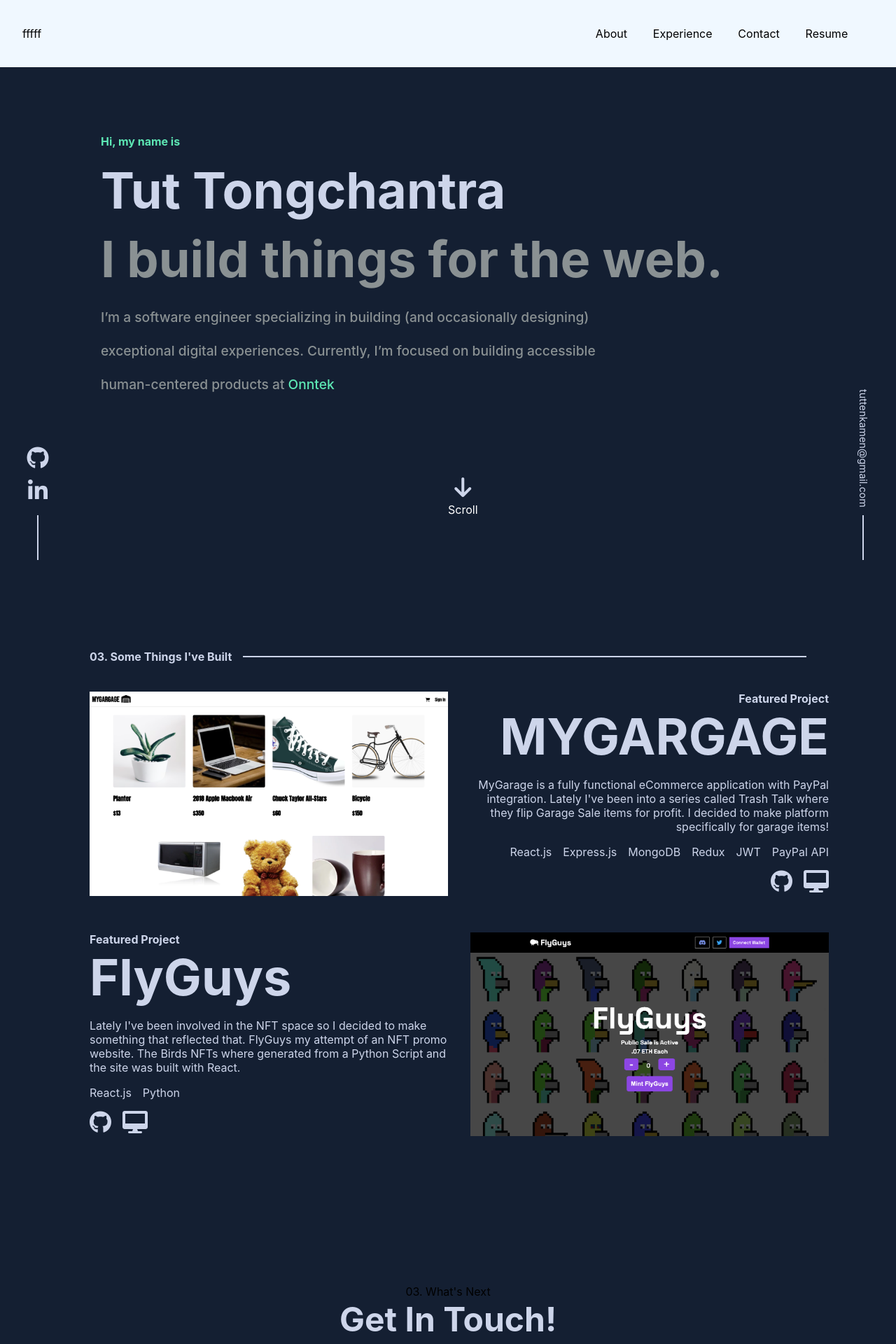
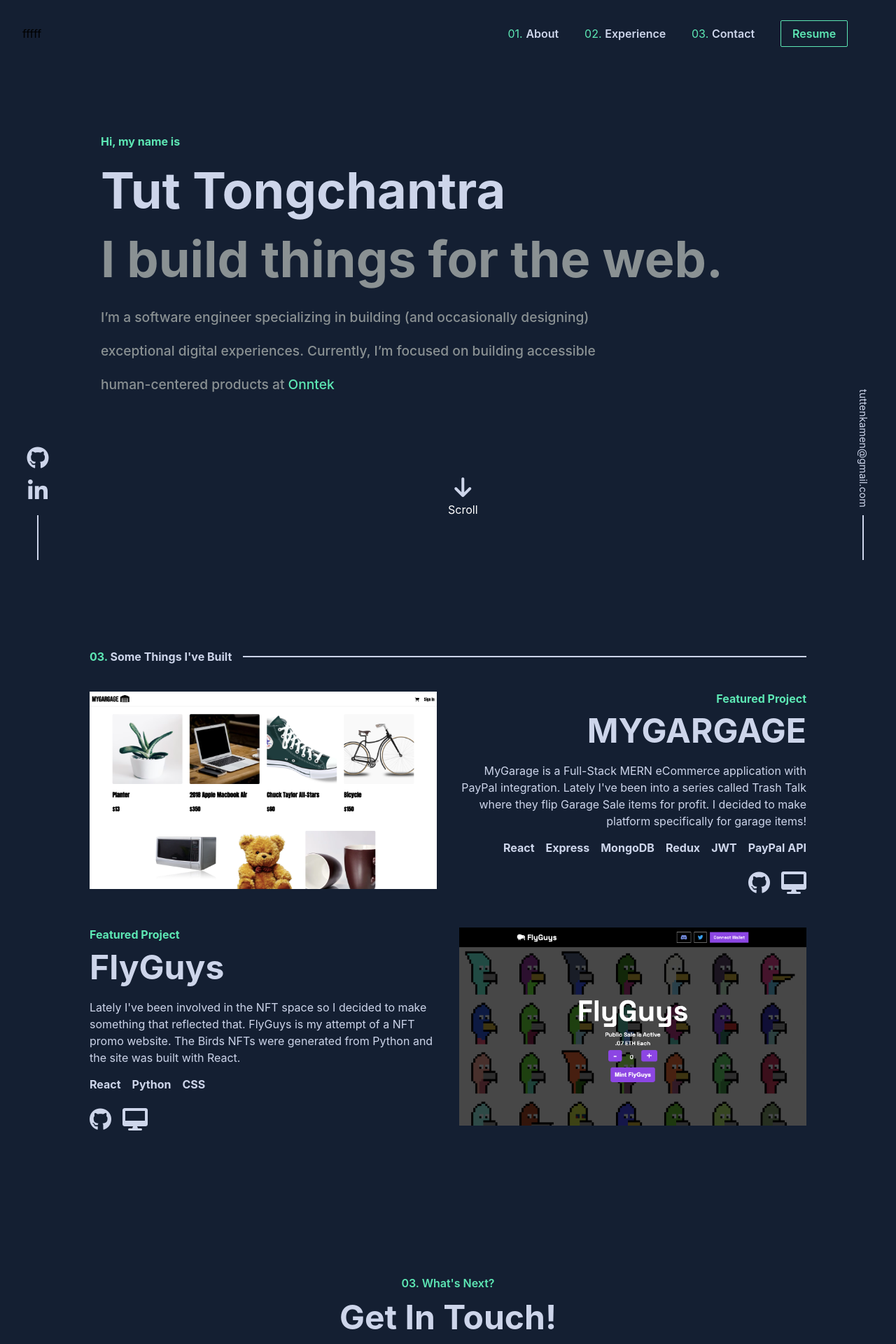
Before and after one commit to tuttongchan/final-portfolio, a React (Create React App) app in the folder client/: page / in a window 1280 px wide. Shown: the top 1920 px of the page at 70% size. Built offline with nearby package versions, Linux system fonts and the light colour scheme.

Commit message:
email sending logic

```diff
--- a/client/package.json
+++ b/client/package.json
@@ -6,6 +6,7 @@
     "@testing-library/jest-dom": "^5.14.1",
     "@testing-library/react": "^11.2.7",
     "@testing-library/user-event": "^12.8.3",
+    "emailjs-com": "^3.2.0",
     "react": "^17.0.2",
     "react-dom": "^17.0.2",
     "react-scripts": "4.0.3",
--- a/client/src/components/contact/Contact.js
+++ b/client/src/components/contact/Contact.js
@@ -1,32 +1,46 @@
 import React from 'react';
 import './contact.css';
+import emailjs from 'emailjs-com'
 
 const Contact = () => {
+  const sendEmail = (e) => {
+    e.preventDefault();
+
+    emailjs
+      .sendForm(
+        'service_fr1qs3k',
+        'template_tq05r9d',
+        e.target,
+        'user_yqXy8VZ74Cv2Ehx5XfKlw'
+      )
+      .then((res) => {
+        console.log(res);
+      })
+      .catch((err) => {
+        console.log(err);
+      });
+  };
+
   return (
     <div className="contact-container">
-      <span className="contact-span">03. What's Next</span>
+      <span className="contact-span">03. What's Next?</span>
       <h1 className="contact-heading">Get In Touch!</h1>
       <div className="container">
         <div className="form">
-          {/* <h2>Signup Form</h2> */}
-          <form>
-            {/* <div className="inputBox">
-              <input type="text" name="firstName" placeholder="First Name..." />
-            </div> */}
+          <form onSubmit={sendEmail}>
             <div className="inputBox">
               <input type="text" name="name" placeholder="Name" />
             </div>
             <div className="inputBox">
-              <input type="text" name="email" placeholder="Email" />
+              <input type="text" name="user_email" placeholder="Email" />
             </div>
             <div className="inputBox">
               <textarea
-                name=""
-                id=""
+                name="message"
                 cols="30"
                 rows="10"
                 placeholder="Message"
-              ></textarea>
+              />
             </div>
             <div className="inputBox">
               <input type="submit" value="Submit" />
@@ -36,16 +50,16 @@ const Contact = () => {
       </div>
       <div>
         <ul className="foot-list">
-          <li className='item-list'>
-            <i class="fas fa-map-marker-alt"></i>
+          <li className="item-list">
+            <i className="fas fa-map-marker-alt"></i>
             Los Angeles County
           </li>
-          <li className='item-list'>
-            <i class="fas fa-phone-alt"></i>
+          <li className="item-list">
+            <i className="fas fa-phone-alt"></i>
             626-873-0910
           </li>
-          <li className='item-list'>
-            <i class="far fa-envelope"></i> tuttenkamen@gmail.com
+          <li className="item-list">
+            <i className="far fa-envelope"></i> tuttenkamen@gmail.com
           </li>
         </ul>
       </div>
--- a/client/src/components/contact/contact.css
+++ b/client/src/components/contact/contact.css
@@ -6,6 +6,12 @@
   /* padding: 2rem; */
   padding: 2rem 0 4rem 0;
   background-color: rgb(20, 31, 50);
+}
+
+.contact-container span {
+  color: rgb(93, 231, 180);
+  margin-bottom: .6rem;
+  font-weight: 600;
 }
 
 .contact-heading {
@@ -166,5 +172,5 @@ form {
 .fa-phone-alt,
 .fa-envelope {
   font-size: 1.5rem;
-  margin-right: .5rem;
+  margin-right: 0.5rem;
 }
--- a/client/src/components/header/Header.js
+++ b/client/src/components/header/Header.js
@@ -17,10 +17,10 @@ const Header = () => {
       <div className="socials-container">
         <ul>
           <li>
-            <i class="fa-brands fa-github"></i>
+            <i className="fa-brands fa-github"></i>
           </li>
           <li>
-            <i class="fa-brands fa-linkedin-in"></i>
+            <i className="fa-brands fa-linkedin-in"></i>
           </li>
         </ul>
         <div className="vertical-line"></div>
@@ -31,7 +31,7 @@ const Header = () => {
         <div className="vertical-line"></div>
       </div>
 
-      <div class="scroll-down-container bounce">
+      <div className="scroll-down-container bounce">
         <a href="#about">
           <i className="fa fa-arrow-down fa-2x"></i>
           <span>Scroll</span>
--- a/client/src/components/navbar/Navbar.js
+++ b/client/src/components/navbar/Navbar.js
@@ -5,19 +5,22 @@ const Navbar = () => {
   return (
     <nav>
       <div className="logo-container">fffff</div>
-      <div class="nav-items-container">
+      <div className="nav-items-container">
         <ul>
           <li>
+            <span>01.</span>
             <a>About</a>
           </li>
           <li>
+            <span>02.</span>
             <a>Experience</a>
           </li>
           <li>
+            <span>03.</span>
             <a>Contact</a>
           </li>
           <li>
-            <a>Resume</a>
+            <a style={{ marginLeft: '0', color: 'rgb(93, 231, 180)'}}>Resume</a>
           </li>
         </ul>
       </div>
--- a/client/src/components/navbar/navbar.css
+++ b/client/src/components/navbar/navbar.css
@@ -4,7 +4,7 @@ nav {
   justify-content: space-between;
   align-items: center;
   padding: 2rem;
-  background-color: aliceblue;
+  background-color: rgb(20, 31, 50);
 }
 
 /* .logo-container {
@@ -13,16 +13,36 @@ nav {
 nav ul {
   list-style: none;
   display: flex;
-  /* margin-right: 5rem; */
+  align-items: center;
 }
 
-nav li {
-  /* margin-top: 1.9rem; */
+nav ul li {
   margin-right: 2.3rem;
+  cursor: pointer;
+}
+
+nav ul li:last-child {
+  border: 1px solid #5de7b4;
+  background-color: rgb(20, 31, 50);
+  padding: 0.5rem 1rem;
+  color: rgb(93, 231, 180);
+  border-radius: 2px;
+  cursor: pointer;
+  transition: all 0.3s;
+}
+
+nav ul li:last-child:hover {
+  filter: brightness(200%);
+}
+
+nav li span {
+  color: rgb(93, 231, 180);
 }
 
 nav li a {
   text-decoration: none;
   color: #000;
-  /* font-weight: 300; */
+  color: rgb(205, 213, 234);
+  font-weight: 600;
+  margin-left: 0.3rem;
 }
--- a/client/src/components/projects/Projects.js
+++ b/client/src/components/projects/Projects.js
@@ -7,7 +7,9 @@ const Projects = () => {
   return (
     <div className="projects-container">
       <div className="projects-heading-container">
-        <h4 className="projects-heading">03. Some Things I've Built</h4>
+        <h4 className="projects-heading">
+          <span>03.</span> Some Things I've Built
+        </h4>
         <div className="line"></div>
       </div>
       <div className="projects-content-container">
@@ -18,15 +20,15 @@ const Projects = () => {
           <h6 className="project-title-1">Featured Project</h6>
           <h2 className="project-title-2">MYGARGAGE</h2>
           <p className="project-paragraph-1">
-            MyGarage is a fully functional eCommerce application with PayPal
+            MyGarage is a Full-Stack MERN eCommerce application with PayPal
             integration. Lately I've been into a series called Trash Talk where
             they flip Garage Sale items for profit. I decided to make platform
             specifically for garage items!
           </p>
           <div className="projects-list-1">
             <ul>
-              <li>React.js</li>
-              <li>Express.js</li>
+              <li>React</li>
+              <li>Express</li>
               <li>MongoDB</li>
               <li>Redux</li>
               <li>JWT</li>
@@ -45,18 +47,15 @@ const Projects = () => {
           <h2 className="project-title-4">FlyGuys</h2>
           <p className="project-paragraph-2">
             Lately I've been involved in the NFT space so I decided to make
-            something that reflected that. FlyGuys my attempt of an NFT promo
-            website. The Birds NFTs where generated from a Python Script and the
-            site was built with React.
-            {/* Lorem ipsum dolor sit amet consectetur adipisicing elit. Quia
-            voluptatem quae sit ut aperiam. Officiis vel error officia culpa
-            tenetur et minima deleniti minus sapiente, esse placeat sequi saepe
-            excepturi. */}
+            something that reflected that. FlyGuys is my attempt of a NFT promo
+            website. The Birds NFTs were generated from Python and the site was
+            built with React.
           </p>
           <div className="projects-list-2">
             <ul>
-              <li>React.js</li>
+              <li>React</li>
               <li>Python</li>
+              <li>CSS</li>
             </ul>
           </div>
           <div>
--- a/client/src/components/projects/projects.css
+++ b/client/src/components/projects/projects.css
@@ -25,9 +25,13 @@
   margin-right: 1rem;
 }
 
+.projects-heading span {
+  color: rgb(93, 231, 180);
+}
+
 .projects-content-container {
   display: grid;
-  grid-template-columns: 50% 50%;
+  grid-template-columns: 1fr 1fr;
   grid-gap: 2rem;
   margin-bottom: 3rem;
 }
@@ -40,18 +44,32 @@
   width: 100%;
 }
 
-.projects-desc ul {
+.projects-list-1 ul,
+.projects-list-2 ul {
   display: flex;
   flex-wrap: wrap;
 }
 
-.projects-desc ul li {
+.projects-list-1 ul li,
+.projects-list-2 ul li {
   list-style: none;
-  margin-right: 1rem;
   color: rgb(205, 213, 234);
 }
 
-.projects-desc ul li:last-child {
+.projects-list-1 ul li {
+  margin-left: 1rem;
+  margin-bottom: 0.5rem;
+  font-weight: 750;
+}
+
+.projects-list-2 ul li {
+  margin-right: 1rem;
+  margin-bottom: 0.5rem;
+  /* font-weight: 600; */
+  font-weight: 750;
+}
+
+.projects-list-1 ul li:last-child {
   margin-right: 0;
 }
 
@@ -78,6 +96,16 @@
   color: rgb(205, 213, 234);
 }
 
+.project-title-1,
+.project-title-3 {
+  color: rgb(93, 231, 180);
+}
+
+.project-paragraph-1,
+.project-paragraph-2 {
+  line-height: 1.5rem;
+}
+
 .project-title-2,
 .project-paragraph-1,
 .projects-list-1,
@@ -86,3 +114,22 @@
 .projects-list-2 {
   margin-bottom: 1rem;
 }
+
+.project-title-1,
+.project-title-3 {
+  margin-bottom: 0.4rem;
+}
+
+.project-title-2,
+.project-title-4 {
+  font-size: 3rem;
+}
+
+@media only screen and (max-width: 900px) {
+  .projects-content-container {
+    display: grid;
+    grid-template-columns: 1fr;
+    /* grid-gap: 2rem; */
+    margin-bottom: 3rem;
+  }
+}
--- a/client/src/index.css
+++ b/client/src/index.css
@@ -18,7 +18,21 @@ code {
 }
 
 .line {
-  height: .1rem;
+  height: 0.1rem;
   width: 100%;
   background-color: rgb(205, 213, 234);
 }
+
+/* --- Icons --- */
+.fa-github,
+.fa-desktop,
+.fa-linkedin-in {
+  cursor: pointer;
+  transition: all 0.3s;
+}
+
+.fa-github:hover,
+.fa-desktop:hover,
+.fa-linkedin-in:hover {
+  color: rgb(93, 231, 180);
+}
```
Also changed, not shown: 1 other file (tests, documents, lock files or other folders).
